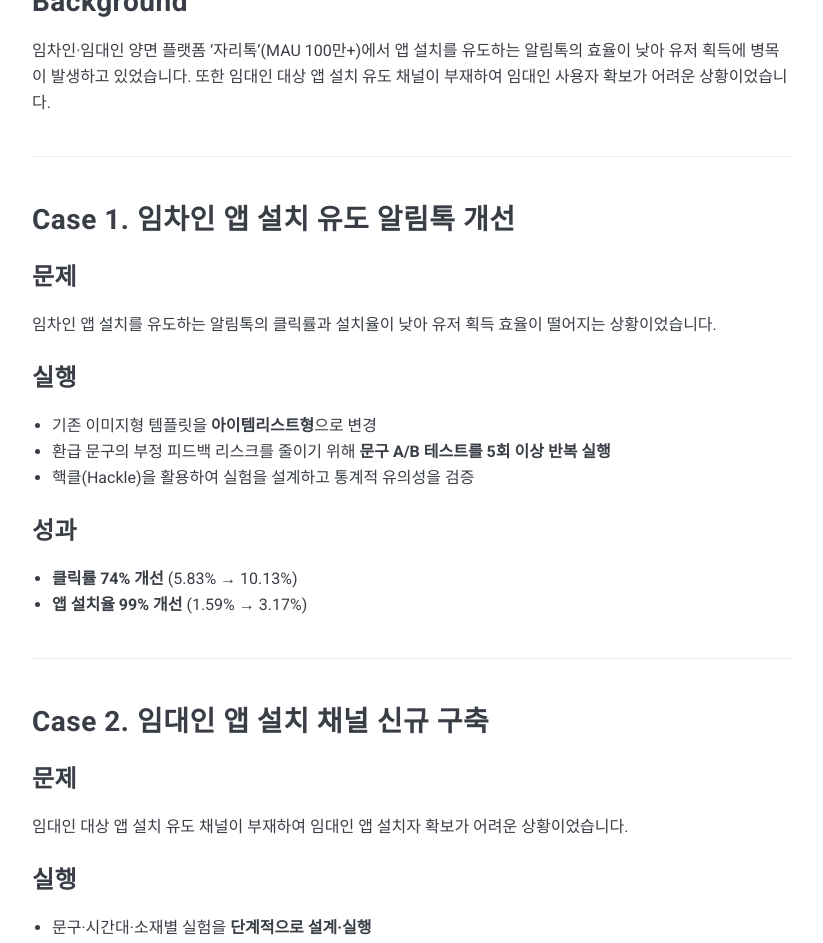
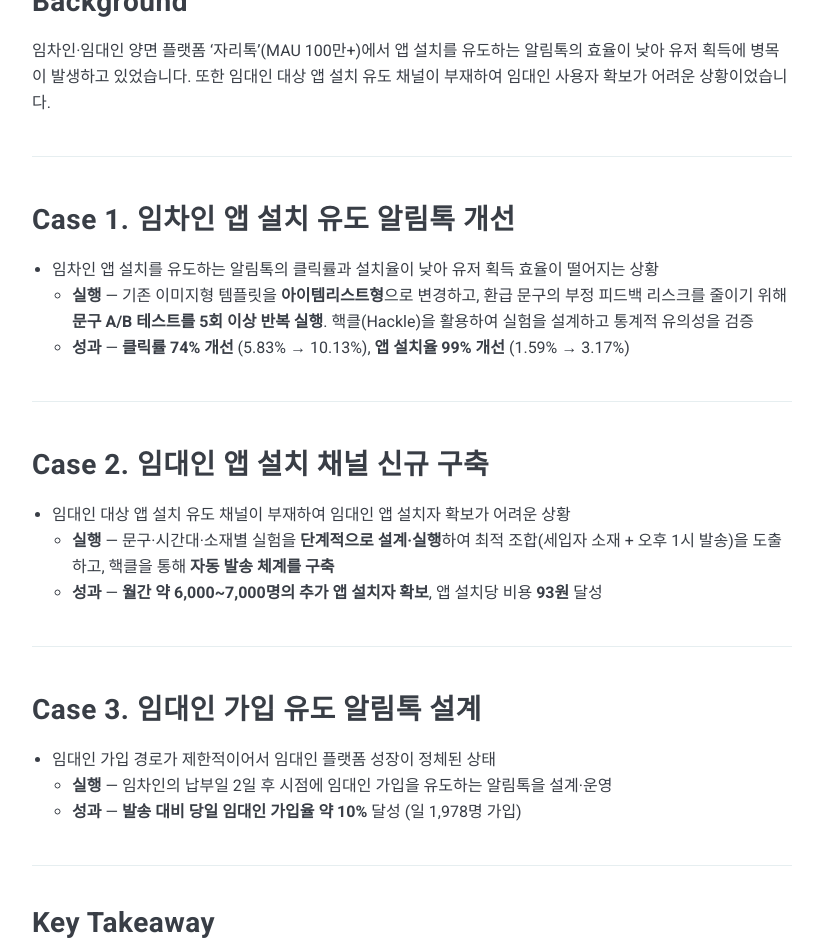
Before and after one commit to JyunIm/JyunIm.github.io, a Jekyll site: the page built from _posts/2026-02-13-acquisition.markdown, in a window 1280 px wide and 1400 px high, scrolled down 618 px. Shown: the top 943 px of the window, without its empty margins (228-1051 px from the left). Built offline with Jekyll 4.4.1, drawn with Linux system fonts in a browser that asks for light colours; nearby versions of some CDN libraries; some of the changed text lies outside the part shown.

Commit message:
Improve case study readability with hierarchical format
Change from separate ### headers for 문제/실행/성과 to
indented bullet structure matching resume format:
- Problem as top-level bullet
  - **실행** — action taken
  - **성과** — results achieved

Co-Authored-By: Claude Opus 4.6 <noreply@anthropic.com>

```diff
--- a/_posts/2026-02-12-activation.markdown
+++ b/_posts/2026-02-12-activation.markdown
@@ -15,40 +15,25 @@ tags: [Activation, 온보딩, A/B테스트, CRM]
 
 ## Case 1. 가입 시점별 CRM 알림톡 최적화
 
-### 문제
-가입 후 정보등록(비용정보·임대인 번호 입력)까지의 전환율이 낮아 서비스 가치 경험 전 이탈이 발생하고 있었습니다.
-
-### 실행
-- 가입 시점별(5분 후 / 당일 저녁 / 1일 후 / 2일 후) 알림톡에 대해 **각각 A/B 테스트를 설계·실행**
-- 환급 문구 리스크를 줄이면서 전환율을 방어할 수 있는 **최적 문구를 도출**
-
-### 성과
-- 가입 5분 후 알림톡 **클릭률 21.43%** 달성
-- 정보등록 전환율 개선
+- 가입 후 정보등록(비용정보·임대인 번호 입력)까지의 전환율이 낮아 서비스 가치 경험 전 이탈이 발생
+  - **실행** — 가입 시점별(5분 후 / 당일 저녁 / 1일 후 / 2일 후) 알림톡에 대해 **각각 A/B 테스트를 설계·실행**하고, 환급 문구 리스크를 줄이면서 전환율을 방어할 수 있는 **최적 문구를 도출**
+  - **성과** — 가입 5분 후 알림톡 **클릭률 21.43%** 달성, 정보등록 전환율 개선
 
 ---
 
 ## Case 2. 신규 임대인 온보딩 팝업 A/B/C 테스트
 
-### 문제
-신규 임대인의 가입 당일 앱 삭제율이 **11.67%**로, 서비스를 경험하기 전에 이탈하는 문제가 있었습니다.
-
-### 실행
-- **A/B/C 테스트를 설계**하여 세입자 확인형(B안)과 서비스 안내형(C안)의 효과를 검증
-- 각 안의 앱 삭제율과 핵심 액션 전환율을 비교 분석
-
-### 성과
-- **앱 삭제율 58% 감소** (11.67% → 4.84%)
+- 신규 임대인의 가입 당일 앱 삭제율이 **11.67%**로, 서비스를 경험하기 전에 이탈하는 문제
+  - **실행** — **A/B/C 테스트를 설계**하여 세입자 확인형(B안)과 서비스 안내형(C안)의 효과를 검증하고, 각 안의 앱 삭제율과 핵심 액션 전환율을 비교 분석
+  - **성과** — **앱 삭제율 58% 감소** (11.67% → 4.84%)
 
 ---
 
 ## Case 3. 앱 푸시 동의 확보
 
-### 실행
-- 임차인·임대인 대상 바텀시트를 기획·도입
-
-### 성과
-- 일평균 **775명의 추가 앱 푸시 동의** 확보 (임차인 670명 + 임대인 105명)
+- 앱 푸시 동의율이 낮아 CRM 채널 도달 범위가 제한적인 상황
+  - **실행** — 임차인·임대인 대상 바텀시트를 기획·도입
+  - **성과** — 일평균 **775명의 추가 앱 푸시 동의** 확보 (임차인 670명 + 임대인 105명)
 
 ---
 
--- a/_posts/2026-02-13-acquisition.markdown
+++ b/_posts/2026-02-13-acquisition.markdown
@@ -15,46 +15,25 @@ tags: [Acquisition, A/B테스트, 알림톡, CRM]
 
 ## Case 1. 임차인 앱 설치 유도 알림톡 개선
 
-### 문제
-임차인 앱 설치를 유도하는 알림톡의 클릭률과 설치율이 낮아 유저 획득 효율이 떨어지는 상황이었습니다.
-
-### 실행
-- 기존 이미지형 템플릿을 **아이템리스트형**으로 변경
-- 환급 문구의 부정 피드백 리스크를 줄이기 위해 **문구 A/B 테스트를 5회 이상 반복 실행**
-- 핵클(Hackle)을 활용하여 실험을 설계하고 통계적 유의성을 검증
-
-### 성과
-- **클릭률 74% 개선** (5.83% → 10.13%)
-- **앱 설치율 99% 개선** (1.59% → 3.17%)
+- 임차인 앱 설치를 유도하는 알림톡의 클릭률과 설치율이 낮아 유저 획득 효율이 떨어지는 상황
+  - **실행** — 기존 이미지형 템플릿을 **아이템리스트형**으로 변경하고, 환급 문구의 부정 피드백 리스크를 줄이기 위해 **문구 A/B 테스트를 5회 이상 반복 실행**. 핵클(Hackle)을 활용하여 실험을 설계하고 통계적 유의성을 검증
+  - **성과** — **클릭률 74% 개선** (5.83% → 10.13%), **앱 설치율 99% 개선** (1.59% → 3.17%)
 
 ---
 
 ## Case 2. 임대인 앱 설치 채널 신규 구축
 
-### 문제
-임대인 대상 앱 설치 유도 채널이 부재하여 임대인 앱 설치자 확보가 어려운 상황이었습니다.
-
-### 실행
-- 문구·시간대·소재별 실험을 **단계적으로 설계·실행**
-- 최적 조합(세입자 소재 + 오후 1시 발송)을 도출
-- 핵클을 통해 **자동 발송 체계를 구축**
-
-### 성과
-- **월간 약 6,000~7,000명의 추가 앱 설치자 확보**
-- 앱 설치당 비용 **93원** 달성
+- 임대인 대상 앱 설치 유도 채널이 부재하여 임대인 앱 설치자 확보가 어려운 상황
+  - **실행** — 문구·시간대·소재별 실험을 **단계적으로 설계·실행**하여 최적 조합(세입자 소재 + 오후 1시 발송)을 도출하고, 핵클을 통해 **자동 발송 체계를 구축**
+  - **성과** — **월간 약 6,000~7,000명의 추가 앱 설치자 확보**, 앱 설치당 비용 **93원** 달성
 
 ---
 
 ## Case 3. 임대인 가입 유도 알림톡 설계
 
-### 문제
-임대인 가입 경로가 제한적이어서 임대인 플랫폼 성장이 정체된 상태였습니다.
-
-### 실행
-- 임차인의 납부일 2일 후 시점에 임대인 가입을 유도하는 알림톡을 설계·운영
-
-### 성과
-- **발송 대비 당일 임대인 가입율 약 10%** 달성 (일 1,978명 가입)
+- 임대인 가입 경로가 제한적이어서 임대인 플랫폼 성장이 정체된 상태
+  - **실행** — 임차인의 납부일 2일 후 시점에 임대인 가입을 유도하는 알림톡을 설계·운영
+  - **성과** — **발송 대비 당일 임대인 가입율 약 10%** 달성 (일 1,978명 가입)
 
 ---
 
```
Also changed, not shown: _posts/2026-02-09-crm-automation.markdown (+9 -23 lines), _posts/2026-02-10-revenue.markdown (+10 -29 lines), _posts/2026-02-11-retention.markdown (+9 -28 lines).
